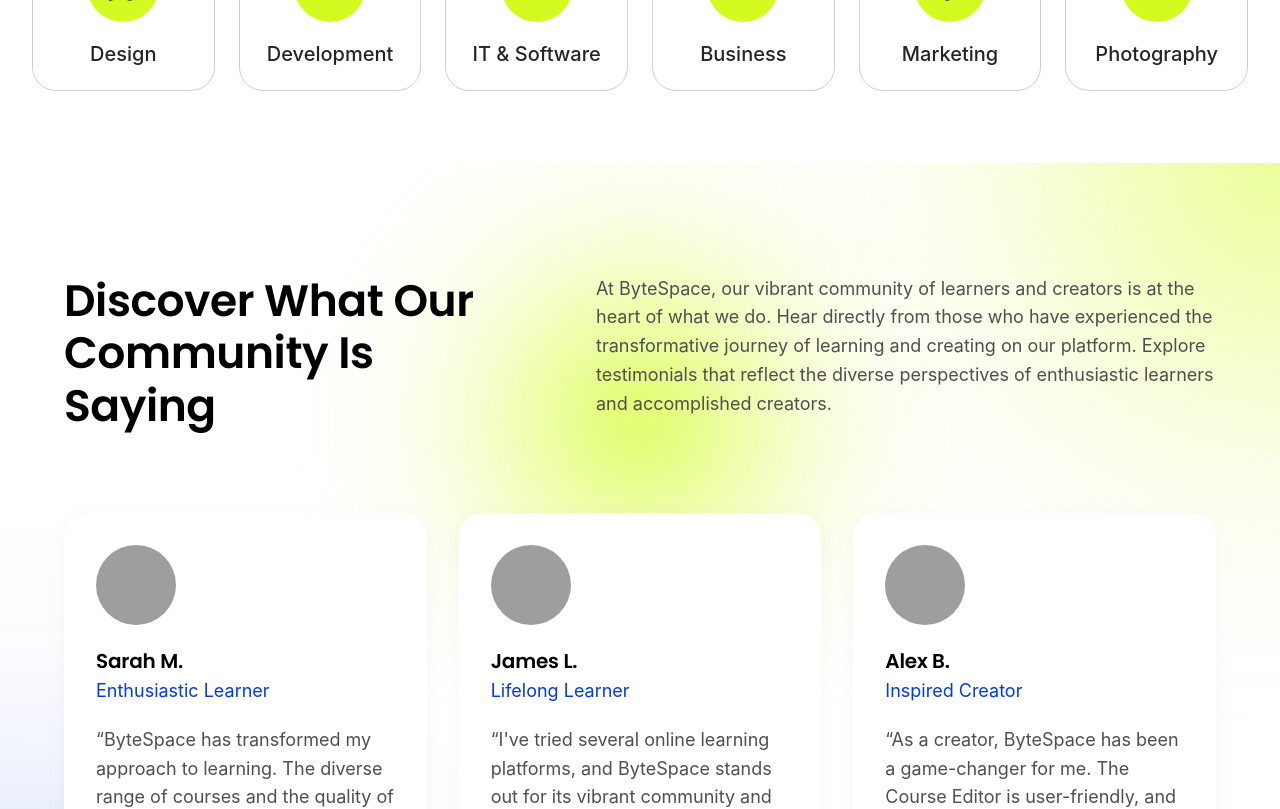
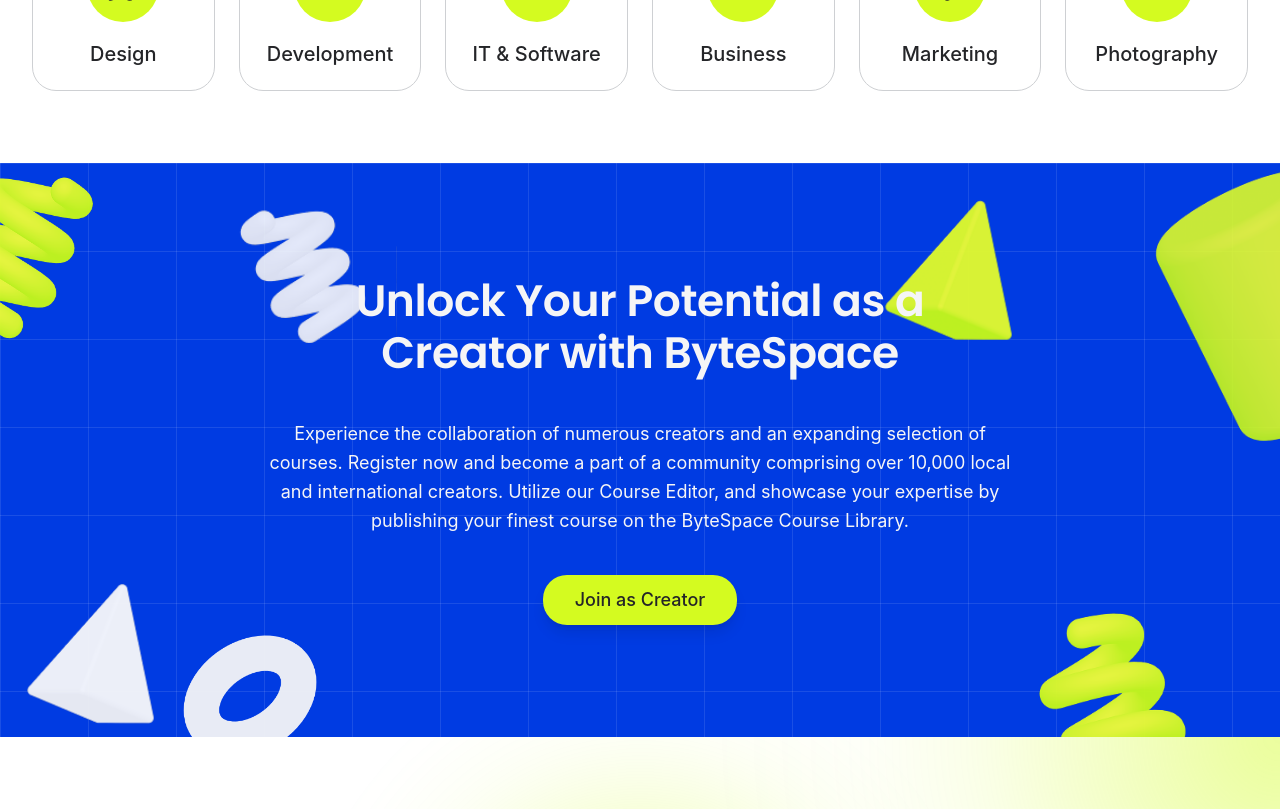
Before and after one commit to ruhul7983/byte-space, a Next.js app: page / in a window 1280 px wide. Shown: the part 4380-5189 px from the top of the page. Built offline with nearby package versions, Linux system fonts and the light colour scheme; grey boxes are pictures that could not be loaded; a web font is replaced by a local one.

Commit message:
feat: add join us section

```diff
--- a/app/(home)/_sections/Hero.tsx
+++ b/app/(home)/_sections/Hero.tsx
@@ -1,6 +1,3 @@
-"use client";
-
-import React from "react";
 import Image from "next/image";
 import { Search, Star } from "lucide-react";
 import Navbar from "@/components/Navbar/Navbar";
@@ -101,7 +98,6 @@
 
         {/* Search Capsule Input */}
         <form
-          onSubmit={(e) => e.preventDefault()}
           className="flex w-full max-w-[95%] sm:max-w-120 lg:max-w-135 items-center rounded-full bg-card py-1.5 sm:py-2 pr-1.5 sm:pr-2 pl-4 sm:pl-6 shadow-2xl"
         >
           <Search className="mr-2.5 sm:mr-3 h-5 w-5 sm:h-[22px] sm:w-[22px] shrink-0 text-text-muted" />
--- /dev/null
+++ b/app/(home)/_sections/JoinUs.tsx
@@ -0,0 +1,118 @@
+import Image from 'next/image';
+
+export default function JoinUs() {
+  return (
+    <section className="relative w-full overflow-hidden bg-[#003BE2] bg-[linear-gradient(to_right,#ffffff1a_1px,transparent_1px),linear-gradient(to_bottom,#ffffff1a_1px,transparent_1px)] bg-[size:44px_44px] md:bg-[size:88px_88px] py-14 sm:py-20 md:py-24 lg:py-28">
+      {/* ================= FLOATING 3D SHAPES ================= */}
+      <div className="pointer-events-none absolute inset-0 z-0 select-none overflow-hidden">
+        {/* 1. Top-Left: Lime Ribbon / Coil (Tucked safely to the corner on mobile) */}
+        <div className="absolute -top-5 -left-5 sm:-top-6 sm:-left-6 lg:-top-6 lg:-left-6 w-14 sm:w-24 md:w-32 lg:w-40 opacity-70 sm:opacity-95">
+          <Image
+            src="/images/hero/twist-color.png"
+            alt="Lime Coil Shape"
+            width={160}
+            height={220}
+            className="h-auto w-full object-contain"
+          />
+        </div>
+
+        {/* 2. Inner Top-Left: White Zigzag Wave (Hidden on mobile to prevent overlapping the heading) */}
+        <div className="hidden sm:block absolute sm:top-4 sm:left-[10%] md:left-[13%] lg:top-4 lg:left-[16%] sm:w-16 md:w-28 lg:w-48 sm:opacity-90">
+          <Image
+            src="/images/hero/twist1.png"
+            alt="White Zigzag Shape"
+            width={100}
+            height={130}
+            className="h-auto w-full object-contain"
+          />
+        </div>
+
+        {/* 3. Bottom-Left Corner: White Cone / Pyramid */}
+        <div className="absolute -bottom-3 -left-3 sm:bottom-0 sm:left-2 md:left-4 lg:-bottom-4 lg:left-0 w-12 sm:w-20 md:w-28 lg:w-48 opacity-75 sm:opacity-95">
+          <Image
+            src="/images/hero/cone.png"
+            alt="White Cone Shape"
+            width={110}
+            height={130}
+            className="h-auto w-full object-contain"
+          />
+        </div>
+
+        {/* 4. Bottom-Left Center: Lime Torus / Donut (Hidden on mobile to keep button area clear) */}
+        <div className="hidden sm:block absolute sm:-bottom-14 sm:left-[10%] md:-bottom-18 md:left-[11%] lg:-bottom-14 lg:left-[12%] sm:w-24 md:w-36 lg:w-48 sm:opacity-95">
+          <Image
+            src="/images/hero/rounded.png"
+            alt="Lime Torus Shape"
+            width={200}
+            height={200}
+            className="h-auto w-full object-contain"
+          />
+        </div>
+
+        {/* 5. Inner Top-Right: Lime Pyramid (Hidden on mobile to prevent overlapping heading) */}
+        <div className="hidden sm:block absolute sm:top-4 sm:right-[10%] md:right-[14%] lg:top-4 lg:right-[18%] sm:w-16 md:w-28 lg:w-48 sm:opacity-95">
+          <Image
+            src="/images/hero/cone-color.png"
+            alt="Lime Pyramid Shape"
+            width={110}
+            height={130}
+            className="h-auto w-full object-contain"
+          />
+        </div>
+
+        {/* 6. Top-Right Corner: White Rounded Block */}
+        <div className="absolute -top-5 -right-5 sm:-top-6 sm:-right-6 lg:-top-6 lg:-right-6 w-14 sm:w-24 md:w-36 lg:w-48 opacity-70 sm:opacity-90">
+          <Image
+            src="/images/hero/ballon.png"
+            alt="White Balloon Shape"
+            width={180}
+            height={220}
+            className="h-auto w-full object-contain"
+          />
+        </div>
+
+        {/* 7. Bottom-Right: Lime Coiled Spring */}
+        <div className="absolute -bottom-4 -right-2 sm:-bottom-6 sm:right-3 md:-bottom-4 md:right-6 lg:right-10 lg:bottom-0 w-14 sm:w-24 md:w-36 lg:w-64 opacity-75 sm:opacity-95">
+          <Image
+            src="/images/hero/twist-color2.png"
+            alt="Lime Spring Shape"
+            width={160}
+            height={200}
+            className="h-auto w-full object-contain"
+          />
+        </div>
+      </div>
+
+      {/* ================= MAIN CONTENT ================= */}
+      <div className="relative z-10 mx-auto flex w-full max-w-[1440px] flex-col items-center px-5 sm:px-6 md:px-8 lg:px-8 text-center">
+        {/* Heading M */}
+        <h2 className="max-w-[850px] font-poppins text-[22px] sm:text-[32px] md:text-[38px] lg:text-[44px] font-semibold leading-[125%] lg:leading-[120%] tracking-[-0.44px] text-[#F5F5F6]">
+          Unlock Your Potential as a <br className="hidden sm:inline" /> Creator with ByteSpace
+        </h2>
+
+        {/* Vertical gap */}
+        <div className="h-4 sm:h-6 md:h-8 lg:h-10" />
+
+        {/* Body L */}
+        <p className="max-w-[760px] font-satoshi text-[13.5px] sm:text-[15px] md:text-[16px] lg:text-[18px] font-normal leading-[160%] text-[#F5F5F6]">
+          Experience the collaboration of numerous creators and an expanding
+          selection of courses. Register now and become a part of a community
+          comprising over 10,000 local and international creators. Utilize our
+          Course Editor, and showcase your expertise by publishing your finest
+          course on the ByteSpace Course Library.
+        </p>
+
+        {/* Vertical gap to button */}
+        <div className="h-6 sm:h-8 lg:h-10" />
+
+        {/* CTA Button */}
+        <button
+          type="button"
+          className="flex items-center justify-center rounded-[24px] bg-[#D4FB20] px-7 py-3 sm:px-8 sm:py-3.5 font-satoshi text-[15px] sm:text-[16px] lg:text-[18px] font-medium leading-[120%] text-[#242528] transition-transform active:scale-95 hover:brightness-105 cursor-pointer shadow-lg"
+        >
+          Join as Creator
+        </button>
+      </div>
+    </section>
+  );
+}
--- a/app/(home)/page.tsx
+++ b/app/(home)/page.tsx
@@ -3,6 +3,7 @@
 import CourseCategories from "./_sections/CourseCategories";
 import CoursesSection from "./_sections/CoursesSection";
 import Hero from "./_sections/Hero";
+import JoinUs from "./_sections/JoinUs";
 import PlatformGrowthSection from "./_sections/PlatformGrowthSection";
 
 export default function Home() {
@@ -13,6 +14,7 @@
       <CoursesSection/>
       <PlatformGrowthSection/>
       <CourseCategories/>
+      <JoinUs/>
       <CommunityFeedback/>
     </div>
   );
```
Also changed, not shown: public/images/hero/cone-color.png (added), public/images/hero/twist-color2.png (added).
